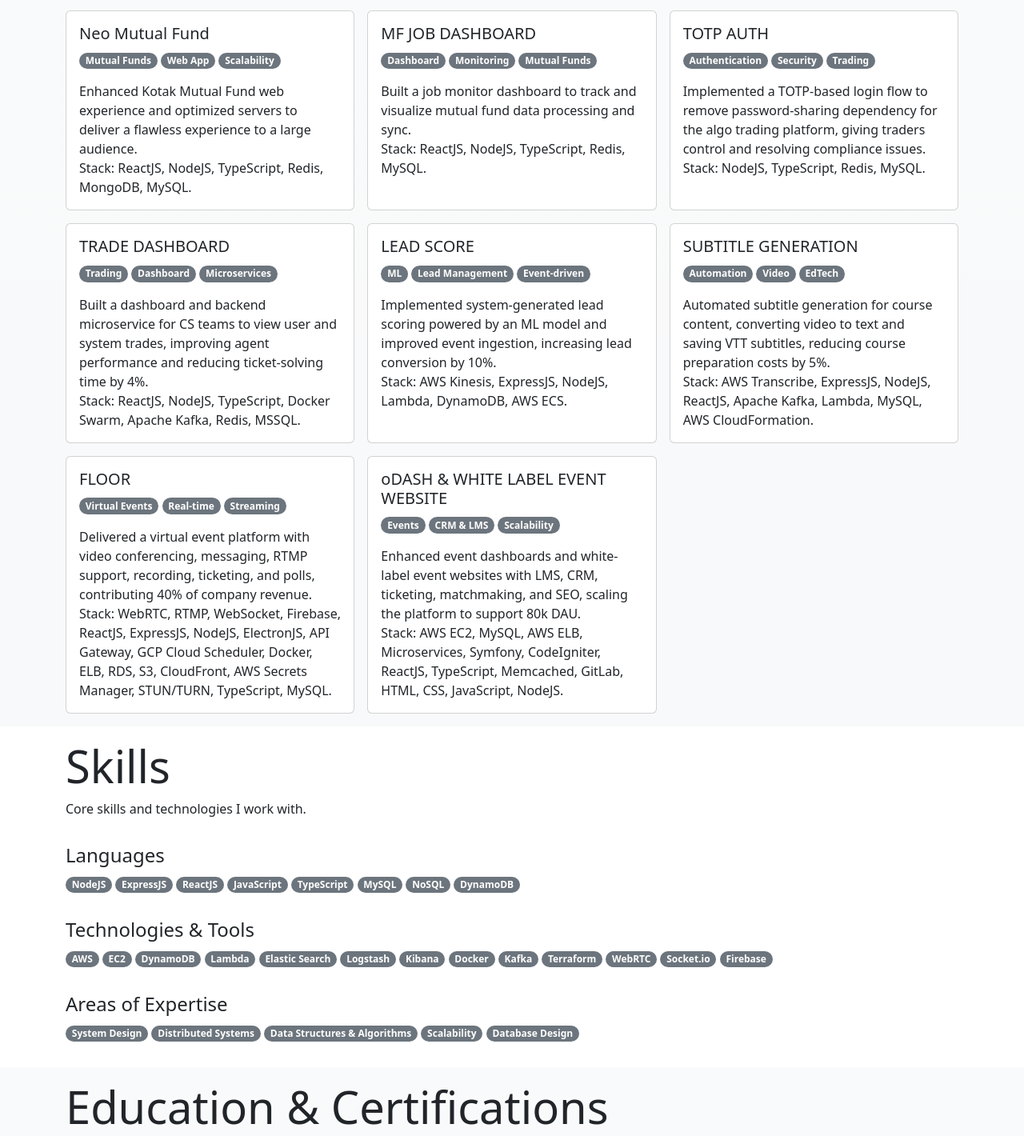
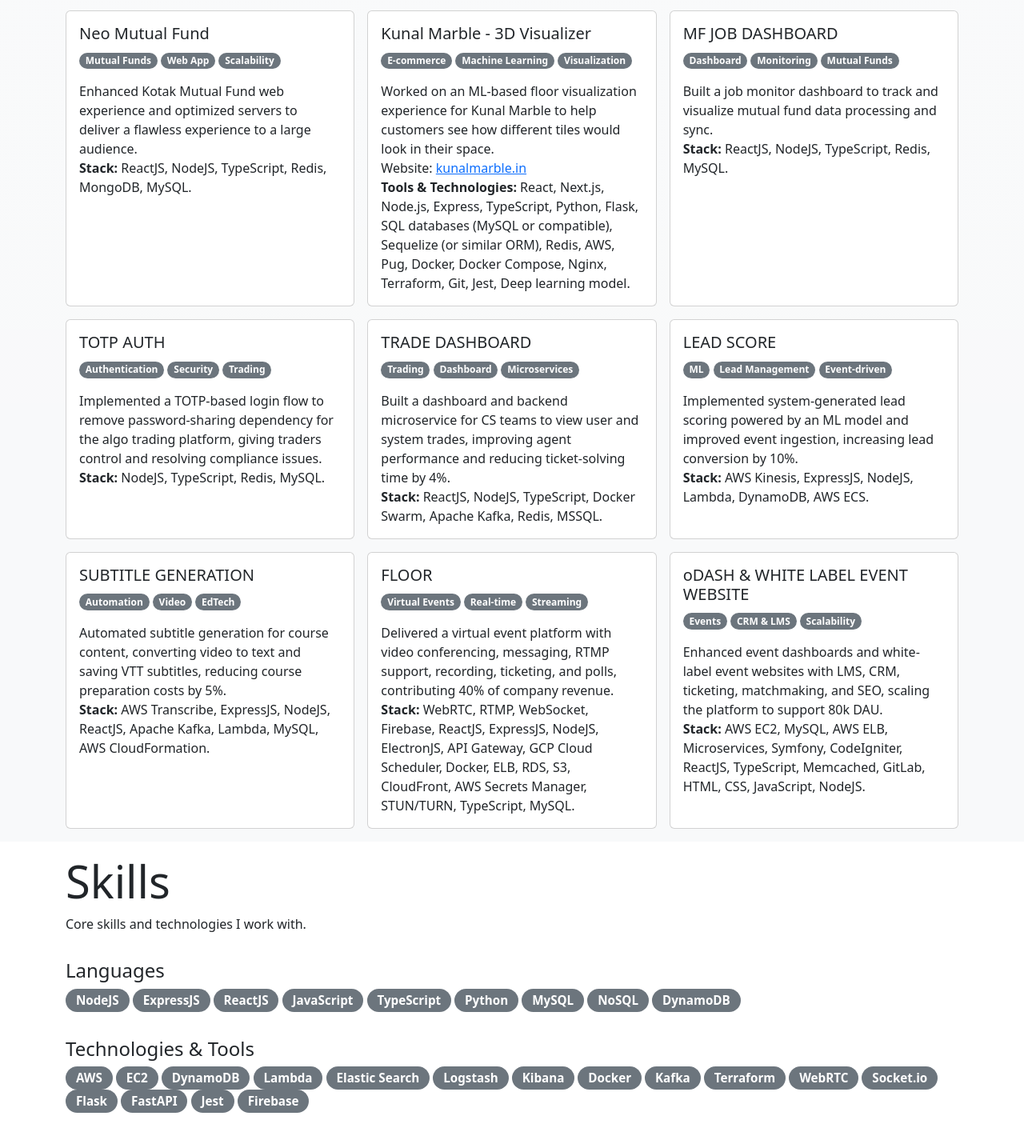
Before and after one commit to amanjain7838/amanjain7838.github.io, a plain HTML site: page index.html in a window 1280 px wide. Shown: the part 645-2065 px from the top of the page at 80% size. Drawn offline with nearby package versions, Linux system fonts and the light colour scheme; some packages are replaced by stand-ins of ours.

```diff
--- a/index.html
+++ b/index.html
@@ -19,7 +19,6 @@
             <div class="ms-auto">
                 <ul class="navbar-nav mb-2 mb-lg-0">
                     <a class="nav-link" href="/#projects">Projects</a>
-                    <a class="nav-link" href="/#follow-alongs">Follow-alongs</a>
                     <a class="nav-link" style="padding-right: 4px;" href="./Aman_Resume.pdf"
                         title="Resume: view page">Resume</a>
                     <a class="nav-link" style="padding-left: 0px;" href="./Aman_Resume.pdf" target="_blank"
@@ -53,7 +52,7 @@
                         ReactJS,
                         TypeScript,
                         Message Queues (Kafka, Amazon Kinesis),
-                        Docker & Kubernetes,
+                        Docker & Docker Swarm,
                         Infrastructure as Code (Terraform & AWS CloudFormation),
                         Socket Programming (WebSocket, WebRTC),
                         Database Design & Optimization (MySQL, MongoDB, DynamoDB),
@@ -140,7 +139,27 @@
                             </p>
                             <p class="card-text">
                                 Enhanced Kotak Mutual Fund web experience and optimized servers to deliver a flawless
-                                experience to a large audience. <br>Stack: ReactJS, NodeJS, TypeScript, Redis, MongoDB, MySQL.
+                                experience to a large audience. <br><strong>Stack: </strong>ReactJS, NodeJS, TypeScript, Redis, MongoDB, MySQL.
+                            </p>
+                        </div>
+                    </div>
+                </div>
+
+                <!-- Kunal Marble - Visual Floor -->
+                <div class="col-md-6 col-lg-4">
+                    <div class="card h-100">
+                        <div class="card-body">
+                            <h5 class="card-title">Kunal Marble - 3D Visualizer</h5>
+                            <p>
+                                <span style="background-color: var(--tf-pill-bg)" class="badge rounded-pill">E-commerce</span>
+                                <span style="background-color: var(--tf-pill-bg)" class="badge rounded-pill">Machine Learning</span>
+                                <span style="background-color: var(--tf-pill-bg)" class="badge rounded-pill">Visualization</span>
+                            </p>
+                            <p class="card-text">
+                                Worked on an ML-based floor visualization experience for Kunal Marble to help
+                                customers see how different tiles would look in their space.
+                                <br>Website: <a href="https://www.kunalmarble.in/" target="_blank">kunalmarble.in</a>
+                                <br><strong>Tools &amp; Technologies:</strong> React, Next.js, Node.js, Express, TypeScript, Python, Flask, SQL databases (MySQL or compatible), Sequelize (or similar ORM), Redis, AWS, Pug, Docker, Docker Compose, Nginx, Terraform, Git, Jest, Deep learning model.
                             </p>
                         </div>
                     </div>
@@ -158,7 +177,7 @@
                             </p>
                             <p class="card-text">
                                 Built a job monitor dashboard to track and visualize mutual fund data processing and sync.
-                                <br>Stack: ReactJS, NodeJS, TypeScript, Redis, MySQL.
+                                <br><strong>Stack: </strong>ReactJS, NodeJS, TypeScript, Redis, MySQL.
                             </p>
                         </div>
                     </div>
@@ -177,7 +196,7 @@
                             <p class="card-text">
                                 Implemented a TOTP-based login flow to remove password-sharing dependency for the
                                 algo trading platform, giving traders control and resolving compliance issues.
-                                <br>Stack: NodeJS, TypeScript, Redis, MySQL.
+                                <br><strong>Stack: </strong>NodeJS, TypeScript, Redis, MySQL.
                             </p>
                         </div>
                     </div>
@@ -196,7 +215,7 @@
                             <p class="card-text">
                                 Built a dashboard and backend microservice for CS teams to view user and system trades,
                                 improving agent performance and reducing ticket-solving time by 4%.
-                                <br>Stack: ReactJS, NodeJS, TypeScript, Docker Swarm, Apache Kafka, Redis, MSSQL.
+                                <br><strong>Stack: </strong>ReactJS, NodeJS, TypeScript, Docker Swarm, Apache Kafka, Redis, MSSQL.
                             </p>
                         </div>
                     </div>
@@ -214,7 +233,7 @@
                             </p>
                             <p class="card-text">
                                 Implemented system-generated lead scoring powered by an ML model and improved event
-                                ingestion, increasing lead conversion by 10%. <br>Stack: AWS Kinesis, ExpressJS, NodeJS, Lambda,
+                                ingestion, increasing lead conversion by 10%. <br><strong>Stack: </strong>AWS Kinesis, ExpressJS, NodeJS, Lambda,
                                 DynamoDB, AWS ECS.
                             </p>
                         </div>
@@ -233,7 +252,7 @@
                             </p>
                             <p class="card-text">
                                 Automated subtitle generation for course content, converting video to text and saving VTT
-                                subtitles, reducing course preparation costs by 5%. <br>Stack: AWS Transcribe, ExpressJS,
+                                subtitles, reducing course preparation costs by 5%. <br><strong>Stack: </strong>AWS Transcribe, ExpressJS,
                                 NodeJS, ReactJS, Apache Kafka, Lambda, MySQL, AWS CloudFormation.
                             </p>
                         </div>
@@ -252,7 +271,7 @@
                             </p>
                             <p class="card-text">
                                 Delivered a virtual event platform with video conferencing, messaging, RTMP support,
-                                recording, ticketing, and polls, contributing 40% of company revenue. <br>Stack: WebRTC,
+                                recording, ticketing, and polls, contributing 40% of company revenue. <br><strong>Stack: </strong>WebRTC,
                                 RTMP, WebSocket, Firebase, ReactJS, ExpressJS, NodeJS, ElectronJS, API Gateway,
                                 GCP Cloud Scheduler, Docker, ELB, RDS, S3, CloudFront, AWS Secrets Manager,
                                 STUN/TURN, TypeScript, MySQL.
@@ -273,7 +292,7 @@
                             </p>
                             <p class="card-text">
                                 Enhanced event dashboards and white-label event websites with LMS, CRM, ticketing,
-                                matchmaking, and SEO, scaling the platform to support 80k DAU. <br>Stack: AWS EC2, MySQL,
+                                matchmaking, and SEO, scaling the platform to support 80k DAU. <br><strong>Stack: </strong>AWS EC2, MySQL,
                                 AWS ELB, Microservices, Symfony, CodeIgniter, ReactJS, TypeScript, Memcached,
                                 GitLab, HTML, CSS, JavaScript, NodeJS.
                             </p>
@@ -307,6 +326,7 @@
                         <span style="background-color: var(--tf-pill-bg)" class="badge rounded-pill">ReactJS</span>
                         <span style="background-color: var(--tf-pill-bg)" class="badge rounded-pill">JavaScript</span>
                         <span style="background-color: var(--tf-pill-bg)" class="badge rounded-pill">TypeScript</span>
+                        <span style="background-color: var(--tf-pill-bg)" class="badge rounded-pill">Python</span>
                         <span style="background-color: var(--tf-pill-bg)" class="badge rounded-pill">MySQL</span>
                         <span style="background-color: var(--tf-pill-bg)" class="badge rounded-pill">NoSQL</span>
                         <span style="background-color: var(--tf-pill-bg)" class="badge rounded-pill">DynamoDB</span>
@@ -329,6 +349,9 @@
                         <span style="background-color: var(--tf-pill-bg)" class="badge rounded-pill">Terraform</span>
                         <span style="background-color: var(--tf-pill-bg)" class="badge rounded-pill">WebRTC</span>
                         <span style="background-color: var(--tf-pill-bg)" class="badge rounded-pill">Socket.io</span>
+                        <span style="background-color: var(--tf-pill-bg)" class="badge rounded-pill">Flask</span>
+                        <span style="background-color: var(--tf-pill-bg)" class="badge rounded-pill">FastAPI</span>
+                        <span style="background-color: var(--tf-pill-bg)" class="badge rounded-pill">Jest</span>
                         <span style="background-color: var(--tf-pill-bg)" class="badge rounded-pill">Firebase</span>
                     </p>
                 </div>
--- a/styles.css
+++ b/styles.css
@@ -14,6 +14,12 @@
   --tf-footer-bg-color: var(--bs-gray-200);
   --tf-projects-bg-color: var(--bs-gray-100);
   --tf-changelog-bg-color: var(--bs-gray-100);
+}
+
+/* Increase badge size specifically in the Skills section */
+#skills-set .badge {
+  font-size: 0.95rem;
+  padding: 0.45em 0.85em;
 }
 
 /* Format social media icons */
```
